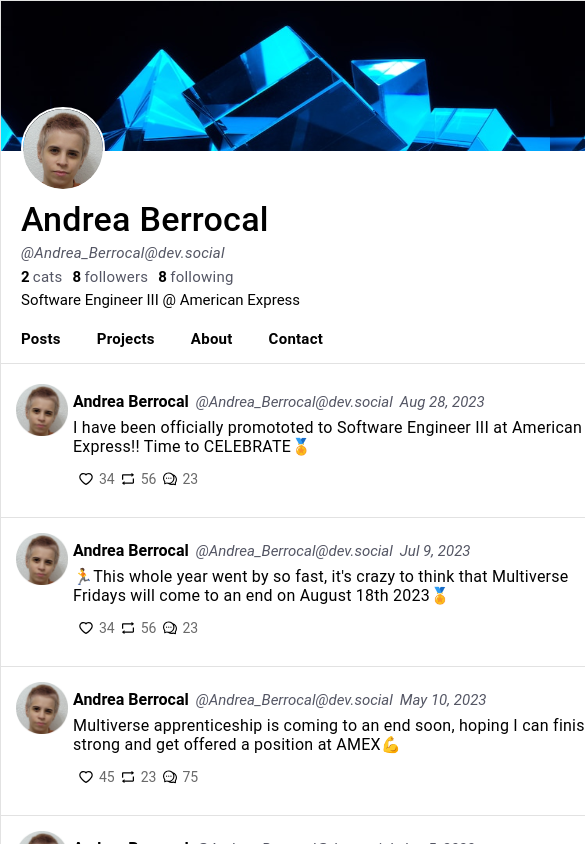
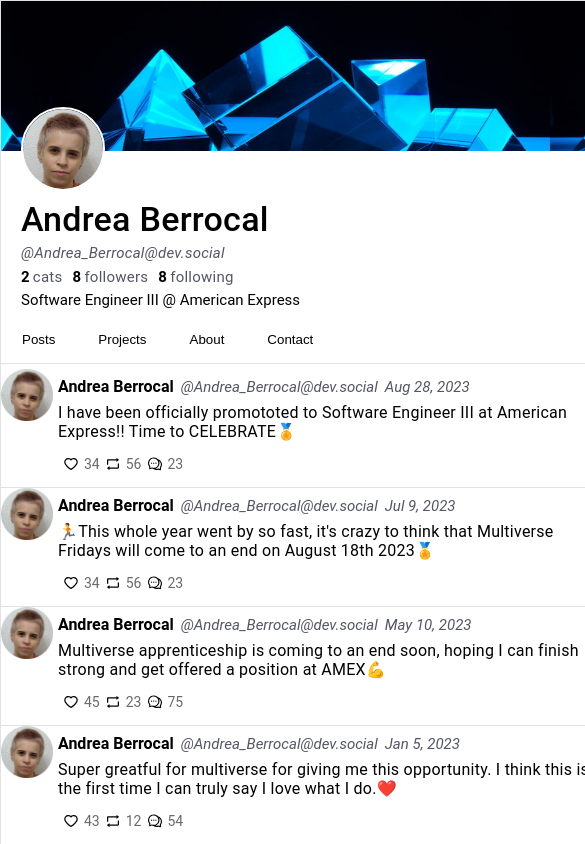
Before and after one commit to An-Be/portfolio-3.0, a React (Vite) app: page / in a window 390 px wide. Shown: the top 844 px of the page, 585 px wide, since content can reach past the window. Built offline with nearby package versions, Linux system fonts and the light colour scheme.

Commit message:
fix css issues

```diff
--- a/src/components/Feed/Feed.jsx
+++ b/src/components/Feed/Feed.jsx
@@ -37,7 +37,7 @@ const Feed = () => {
               id={section}
               onClick={() => setFeedToShow(section)}
             >
-              <div>{section}</div>
+              <button>{section}</button>
             </div>
           ))}
         </div>
--- a/src/components/Feed/Feed.scss
+++ b/src/components/Feed/Feed.scss
@@ -80,8 +80,11 @@
     width: 100%;
     #Posts, #Projects, #About, #Contact{
         padding-right: 1rem;
-        margin: 0 0 0 20px;
-
+        margin: 0 0 0 15px;
+        button{
+          background-color: #fff;
+          border: none;
+        }
         :hover{
             cursor: pointer;
         }
--- a/src/components/Feed/Outline/Outline.scss
+++ b/src/components/Feed/Outline/Outline.scss
@@ -3,8 +3,8 @@
     padding: 15px;
   border-bottom: 1px solid rgb(226, 226, 226);
   @media (max-width: 620px) {
-    width: 100%;
-    padding: 15px;
+    min-width: 100%;
+    padding: 0px;
   }
   &__wrapper {
     display: flex;
@@ -70,6 +70,9 @@
           display: flex;
           align-items: center;
           text-decoration: none;
+          svg{
+            fill: #000;
+          }
           svg:hover {
             fill: #5fd715;
           }
```
